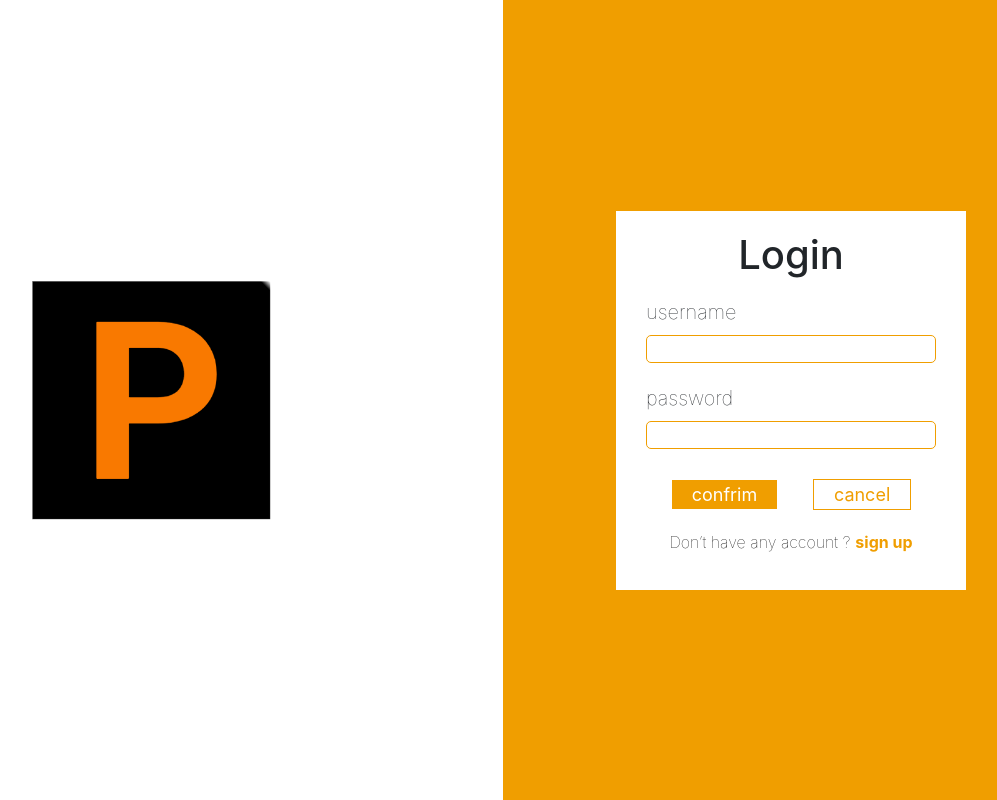
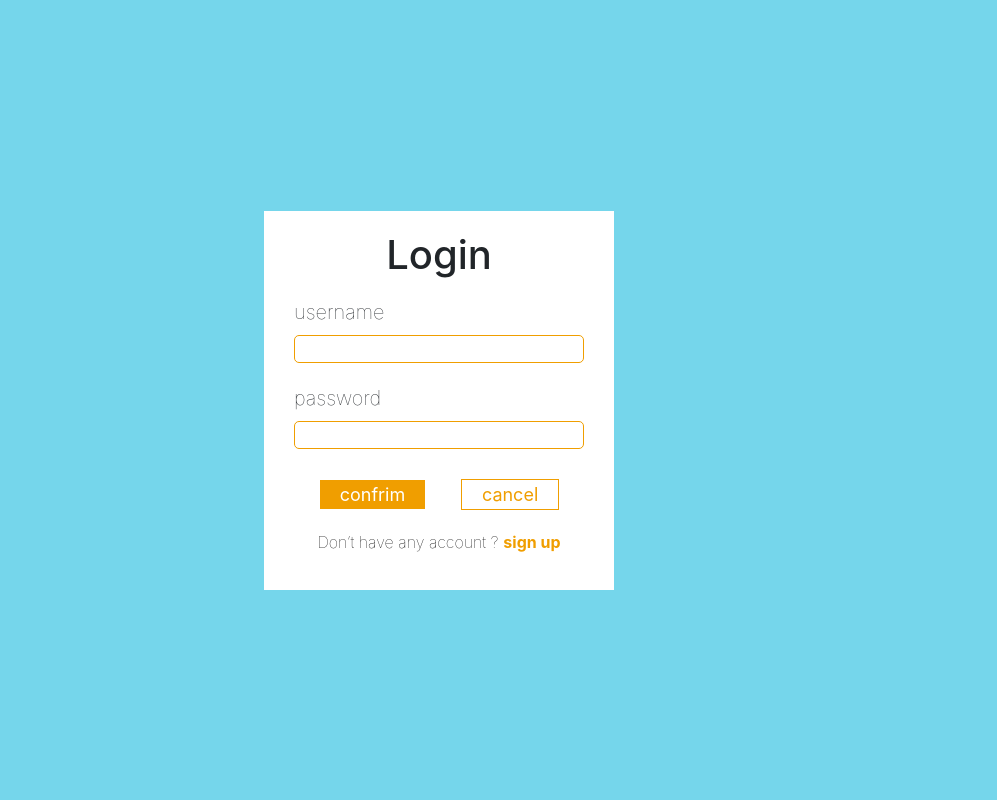
Before and after one commit to Komgris/PiaShare_Front, a React (Create React App) app: page /#/register in a window 1280 px wide. Shown: the whole page, without its empty margins (201-1198 px from the left). Built offline with nearby package versions, Linux system fonts and the light colour scheme.

Commit message:
Fix all grid

```diff
--- a/src/App.css
+++ b/src/App.css
@@ -36,6 +36,8 @@ html {
     padding-right: 50px;
     border-radius: 5px;
     font-weight: 100;
+    width: 100%;
+    margin-bottom: 30px;
 }
 .content-btn-choice:hover{
     background-color: #F09E00;
@@ -96,12 +98,14 @@ html {
     .content-paragrah{
         font-size: 70px;
         font-weight:'100';
+        text-align: center;
     }
 }
 @media(max-width:1100px){
     .content-paragrah{
-        font-size: 50px;
+        font-size: 40px;
         font-weight:'100';
+        text-align: center;
     }
 }
 .login-panel{
@@ -190,11 +194,9 @@ html {
 .link-login-footer:hover{
     text-decoration: underline;
 }
-.main-register{
-    display:flex;
-    direction: row;
-}
+
 .register-panel{
+
     background: #fff;
     width: 100%;
     max-width: 350px;
@@ -204,14 +206,13 @@ html {
 }
 .register-side-body{
     background-color: #fff;
-    width: 55%;
     height: 100vh;
-    display: flex;
-    justify-content: center;
+    width: 100vh;
+    margin:auto;
 }
 .register-body{
-    background-color: #F09E00;
-    width: 45%;
+    background-color: #75D6EB;
+    width: 100%;
     height: 100vh;
     display: flex;
     justify-content: center;
@@ -538,6 +539,7 @@ html {
     max-width: 60rem;
     text-align: center;
     margin-top: 10px;
+    word-wrap: break-word;
 }
 .topic-panel{
     margin-top: 20px;
--- a/src/components/Register/mainRegister.jsx
+++ b/src/components/Register/mainRegister.jsx
@@ -7,14 +7,13 @@ import Logo from '../../img/Piashare.png'
 export default class mainRegister extends Component {
     render() {
         return (
-            <div className="main-register">
-                <div className="register-side-body">
-                    <img src={Logo} style={{margin:'auto',width:'15em',height:'15em'}}></img>
-                </div>
-                <div className="register-body">
-                    <Register ></Register>
-                </div>
-            </div>
+                // <div className="row">
+                //     <div className="col" >
+                        <div className="register-body">
+                            <Register ></Register>
+                        </div>
+                //     </div>
+                // </div>
         )
     }
 }
--- a/src/components/Resume/mainResume.jsx
+++ b/src/components/Resume/mainResume.jsx
@@ -29,23 +29,24 @@ export default function MainResume() {
 
     return (
         <div className="back-ground-resume" >
+            <div className="container">
             <div className="row justify-content-center resume-content">
-                <div className="d-flex flex-column">
-                    <div>
+                <div >
+                    <div className="col-md-12 col-sm-12">
                         <div><img className="img-template" src={image}></img></div>
                         <center>
                             <h1 className="resume-name">Komgris Ratanacoop</h1>
                             <p className="paragraph-resume">I’m Junior Web Developer that interest in React <FaReact /> and Node.js <FaNodeJs /><br />
                 I have experience in Angular, .net framework for 1 year </p>
                             <p className="paragraph-resume topic">My Bio below</p>
-                            <button onClick={() => scrollToBottom('bio')} className="content-btn-choice">Komgris Ratanacoop Bio</button>
+                            <div className="row col-sm-10"><button onClick={() => scrollToBottom('bio')} className="content-btn-choice">Komgris Ratanacoop Bio</button></div>
                             <p className="paragraph-resume topic"> or you can see my project below </p>
                             <div className="row col-sm-10"><button onClick={() => scrollToBottom('pia')} className="content-btn-choice-width">PiaShare using React and Express js<FaReact /><FaNodeJs /></button></div>
                             <div className="row col-sm-10"><button onClick={() => scrollToBottom('dash')} className="content-btn-choice-width">Dashboard Demo using Angular<FaAngular /></button></div>
                             <div className="row col-sm-10"><button href="#down" className="content-btn-choice-width">Management System using Angular and .Net Core<FaAngular /></button></div>
                         </center>
                     </div>
-                    <div >
+                    <div className="col-md-12 col-sm-12">
                         <h1 ref={bioRef} className="main-panel-resume font-p-weight">Bio</h1>
                         <div className="bio-card-panel ">
                             <p className="paragraph-resume">My name is Komgris Ratanacoop <br />
@@ -71,7 +72,7 @@ export default function MainResume() {
                             </p>
                         </div>
                     </div>
-                    <div>
+                    <div className="col-md-12 col-sm-12">
                         <h1 className="main-panel-resume font-p-weight">Project</h1>
                         <div className="bio-card-panel ">
                             <h1 ref={piaRef} className="paragraph-resume topic">Piashare</h1>
@@ -87,13 +88,13 @@ export default function MainResume() {
                             </p>
                             <p className="paragraph-resume topic"><FaGithub />Github</p>
                             <p className="paragraph-resume">
-                                Frontend :<a href="https://github.com/Komgris/PiaShare_Front" target="_blank" rel="noopener noreferrer">github.com/Komgris/PiaShare_Front</a> <br />
+                                Frontend : <a href="https://github.com/Komgris/PiaShare_Front" target="_blank" rel="noopener noreferrer">github.com/Komgris/PiaShare_Front</a> <br />
                             Backend : <a href="https://github.com/Komgris/PiaShare_API" target="_blank" rel="noopener noreferrer">github.com/Komgris/PiaShare_API</a> <br />
                             </p>
                         </div>
                     </div>
 
-                    <div>
+                    <div className="col-md-12 col-sm-12">
                         <div className="bio-card-panel ">
                             <h1 ref={dashRef}  className="paragraph-resume topic">Dashboard Demo
                             </h1>
@@ -107,12 +108,13 @@ export default function MainResume() {
                             </p>
                             <p className="paragraph-resume topic"><FaGithub />Github</p>
                             <p className="paragraph-resume">
-                                Frontend :<a href="https://github.com/Komgris/PiaShare_Front" target="_blank" rel="noopener noreferrer">github.com/Komgris/PiaShare_Front</a> <br />
+                                Frontend : <a href="https://github.com/Komgris/PiaShare_Front" target="_blank" rel="noopener noreferrer">github.com/Komgris/PiaShare_Front</a> <br />
                             </p>
                         </div>
                     </div>
                 </div>
             </div>
+            </div>
         </div>
     )
 }
--- a/src/components/layout/content.jsx
+++ b/src/components/layout/content.jsx
@@ -4,22 +4,23 @@ import '../../App.css';
 import EmojiPeopleIcon from '@material-ui/icons/EmojiPeople';
 import logo from '../../img/Piashare.png';
 
-export default function content(props){
-    const gotoPortfolio=()=>{
+export default function content(props) {
+    const gotoPortfolio = () => {
         props.clickTrigger('resume');
     }
-    return(
+    return (
         <div>
-        <Grid item xs={12}   container direction="column" justify="center" alignItems="center" >
-        <p className="content-paragrah"> What are you looking for ? </p>
-        </Grid>
-        <Grid item xs={12} container direction="row" justify="space-evenly" alignItems="center" >
-
-            <button className ="content-btn-choice">PIA<a className="label-bold">SHARE</a> <img src={logo} className="logo-size" ></img> </button>
-            <div className="padding-top-bottom">
-            <button onClick={()=> gotoPortfolio()} className ="content-btn-choice">R.Komgris 's <a className="label-bold">Resume</a> <EmojiPeopleIcon style ={{fontSize:'45px'}}></EmojiPeopleIcon></button>
+            <p className="content-paragrah"> What are you looking for ? </p>
+            <div className="container">
+                <div className="row ">
+                    <div className="col-md-6 col-sm-12">
+                        <button className="content-btn-choice">PIA<a className="label-bold">SHARE</a> <img src={logo} className="logo-size" ></img> </button>
+                    </div>
+                    <div className="col-md-6 col-sm-12">
+                            <button onClick={() => gotoPortfolio()} className="content-btn-choice">R.Komgris 's <a className="label-bold">Resume</a> <EmojiPeopleIcon style={{ fontSize: '45px' }}></EmojiPeopleIcon></button>
+                    </div>
+                </div>
             </div>
-        </Grid>
         </div>
     );
 }
--- a/src/components/layout/landing.jsx
+++ b/src/components/layout/landing.jsx
@@ -8,18 +8,20 @@ import '../../App.css';
   return (
     <div className="background-img-main">
       <div className="header-flex-grow padding-background">
-        <Grid container spacing={3}>
-          <Grid item xs={6}   container direction="column" justify="flex-end" alignItems="flex-start" >
+        <div className="row">
+          <div className="col-md-6 col-sm-12">
             <p><a className="label-topic-lg label-mid-bold">PIA</a><a className="label-bold label-topic-lg" > SHARE</a></p>
             <p className="label-topic">Create your own <a className="label-bold" >SHARE</a> Management with us</p>
-            <Grid item xs  container direction="row"  justify="flex-end" alignItems="flex-start" >
+            <div className="row">
+              <div className="col-md-3 col-sm-12">
                 <button className="landing-btn-start">let’s start</button>
+              </div>
+              <div className="col-md-6 col-sm-12">
                 <Slide></Slide>
-            </Grid>
-
-          </Grid>
-
-        </Grid>
+              </div>
+            </div>
+          </div>
+        </div>
       </div>
     </div>
   );
```
Lines whose indentation alone changed are shown as unchanged.
